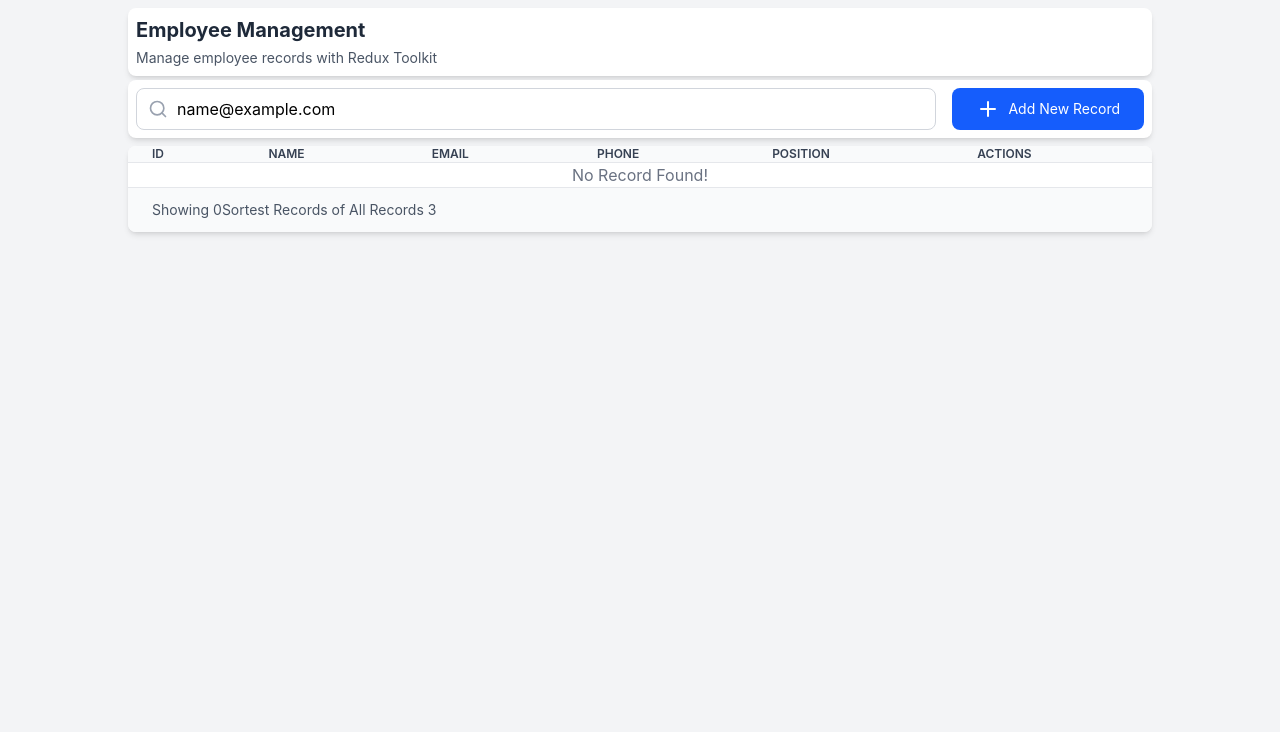
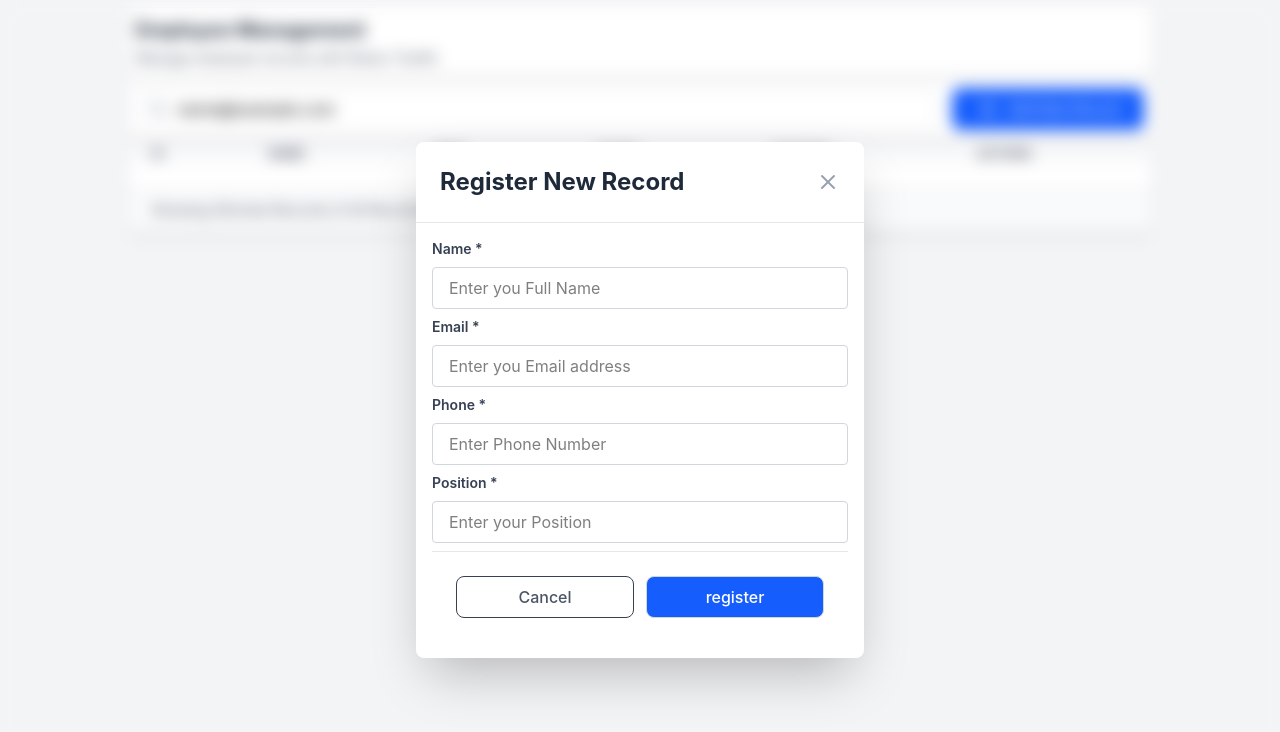
Before and after one commit to freelanceradnan/React-Full-Crud-App-With-Redux, a React (Vite) app: page / in a window 1280 px wide. Both pictures are taken after typing "name@example.com" into the empty fields and a click on the button "Add New Record". Shown: the top 732 px of the page. Built offline with nearby package versions, Linux system fonts and the light colour scheme.

Commit message:
reacordtable and recordmodal added

```diff
--- a/src/Components/RecordModel.jsx
+++ b/src/Components/RecordModel.jsx
@@ -1,8 +1,43 @@
 import { X } from 'lucide-react';
-import React from 'react';
+import React, { useEffect, useState } from 'react';
+import { useDispatch } from 'react-redux';
+import { updateRecords,addRecord } from '../store/recordSlice';
+const RecordModel = ({isOpen,onClose,currentRecord}) => {
+     const dispatch=useDispatch()
+     const [formData,setFormData]=useState({
+        name:"",
+        email:"",
+        phone:"",
+        position:""
+     })
+     useEffect(()=>{
+    if(currentRecord){
+        setFormData({
+        name:currentRecord.name||"",
+        email:currentRecord.email||"",
+        phone:currentRecord.phone||"",
+        position:currentRecord.position||""
+        })
 
-const RecordModel = () => {
+    }
+    else{
+            setFormData({name:"",email:"",phone:"",position:""})
+        }
+     },[currentRecord])
+
+    const submitHandler=()=>{
+
+        if(currentRecord){
+            dispatch(updateRecords({ id: currentRecord.id, data: formData }));
+        }
+        else{
+            dispatch(addRecord(formData))
+        }
+        onClose()
+    }
+    if(!isOpen) return null
     return (
+
         <div className="fixed inset-0 backdrop-blur-sm flex items-center justify-center p-4 z-50">
            <div className="bg-white rounded-lg shadow-2xl max-w-md w-full">
             <div className="flex items-center justify-between p-6 border-b border-gray-200">
@@ -10,7 +45,7 @@ const RecordModel = () => {
                     Register New Record
                 </h2>
                 <button className="text-gray-400 hover:text-gray-600 transition-all">
-                    <X size={24}/>
+                    <X size={24} onClick={onClose}/>
                 </button>
             </div>
             {/* form fields */}
@@ -20,39 +55,35 @@ const RecordModel = () => {
                     <label className='block text-sm font-semibold text-gray-700 mb-2'>
                         Name *
                     </label>
-                    <input type="text" placeholder='Enter you Full Name' className='w-full px-4 py-2 border border-gray-300 rounded-sm focus:outline-none focus:ring-2 focus:ring-blue-500'/>
+                    <input value={formData.name}  onChange={(e)=>setFormData({ ...formData, name: e.target.value })} type="text" placeholder='Enter you Full Name' className='w-full px-4 py-2 border border-gray-300 rounded-sm focus:outline-none focus:ring-2 focus:ring-blue-500'/>
                 </div>
-                 {/* Email * */}
-                 <div>
-                    <label className='block text-sm font-semibold text-gray-700 mb-2'>
-                        Email *
-                    </label>
-                    <input type="text" placeholder='Enter you Full Name' className='w-full px-4 py-2 border border-gray-300 rounded-sm focus:outline-none focus:ring-2 focus:ring-blue-500'/>
-                </div>
+
                 <div>
                     <label className='block text-sm font-semibold text-gray-700 mb-2'>
                         Email *
                     </label>
-                    <input type="text" placeholder='Enter you Email address' className='w-full px-4 py-2 border border-gray-300 rounded-sm focus:outline-none focus:ring-2 focus:ring-blue-500'/>
+                    <input type="text"  value={formData.email} onChange={(e)=>setFormData({ ...formData, email: e.target.value })}   placeholder='Enter you Email address' className='w-full px-4 py-2 border border-gray-300 rounded-sm focus:outline-none focus:ring-2 focus:ring-blue-500'/>
                 </div>
                  {/* Phone * */}
                 <div>
                     <label className='block text-sm font-semibold text-gray-700 mb-2'>
                         Phone *
                     </label>
-                    <input type="tel" placeholder='Enter Phone Number' className='w-full px-4 py-2 border border-gray-300 rounded-sm focus:outline-none focus:ring-2 focus:ring-blue-500'/>
+                    <input value={formData.phone} onChange={(e)=>setFormData({ ...formData, phone: e.target.value })}  type="tel" placeholder='Enter Phone Number' className='w-full px-4 py-2 border border-gray-300 rounded-sm focus:outline-none focus:ring-2 focus:ring-blue-500'/>
                 </div>
                 {/* position */}
                 <div>
                     <label className='block text-sm font-semibold text-gray-700 mb-2'>
                         Position *
                     </label>
-                    <input type="text" placeholder='Enter your Position' className='w-full px-4 py-2 border border-gray-300 rounded-sm focus:outline-none focus:ring-2 focus:ring-blue-500'/>
+                    <input type="text" value={formData.position} onChange={(e)=>setFormData({ ...formData, position: e.target.value })}  placeholder='Enter your Position' className='w-full px-4 py-2 border border-gray-300 rounded-sm focus:outline-none focus:ring-2 focus:ring-blue-500'/>
                 </div>
                 {/* footer-buttons */}
                 <div className="flex gap-3 p-6 border-t border-gray-200">
-                    <button className="flex-1 px-4 py-2 border border-gray-700 rounded-lg text-gray-600 transition-all font-medium">Cancel</button>
-                    <button className="flex-1 px-4 bg-blue-600  py-2 border border-gray-300 rounded-lg hover:scale-105 transition-all text-white font-medium">Register</button>
+                    <button className="flex-1 px-4 py-2 border border-gray-700 rounded-lg text-gray-600 transition-all font-medium" onClick={onClose}>Cancel</button>
+                    <button className="flex-1 px-4 bg-blue-600  py-2 border border-gray-300 rounded-lg hover:scale-105 transition-all text-white font-medium" onClick={submitHandler}>
+                        {currentRecord?"update":"register"}
+                    </button>
                 </div>
             </div>
            </div>
--- a/src/Components/RecordTable.jsx
+++ b/src/Components/RecordTable.jsx
@@ -18,7 +18,7 @@ function RecordTable() {
     }
     const openEditModel=(record)=>{
         setCurrentRecords(record)
-        setShowModel(null)
+        setShowModel(true)
     }
     const closeModel=()=>{
         setShowModel(false)
@@ -133,7 +133,11 @@ function RecordTable() {
 </div>
       </div>
       {/* model */}
-      {/* <RecordModel/> */}
+     <RecordModel
+  isOpen={showModel}
+  onClose={closeModel}
+  currentRecord={currentRecords}
+/>
     </div>
   );
 }
--- a/src/store/recordSlice.js
+++ b/src/store/recordSlice.js
@@ -40,7 +40,7 @@ const loadRecordsFromStorage=()=>{
 const recordSlice=createSlice({
     name:"records",
     initialState:{
-        items:demoRecords,
+        items:loadRecordsFromStorage(),
         searchItems:"",
         nextId:calculatedNextId(loadRecordsFromStorage())
     },
```
